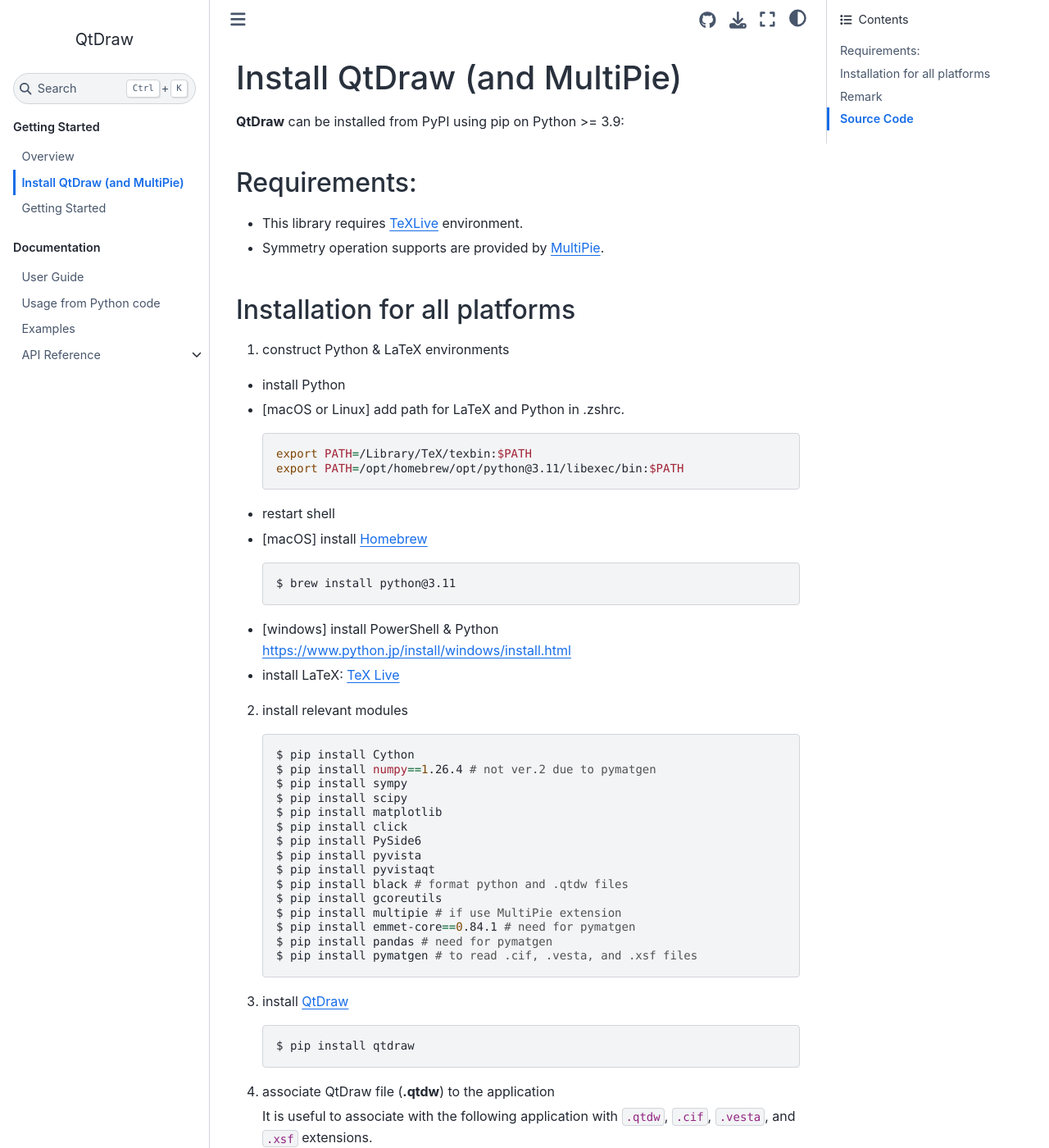
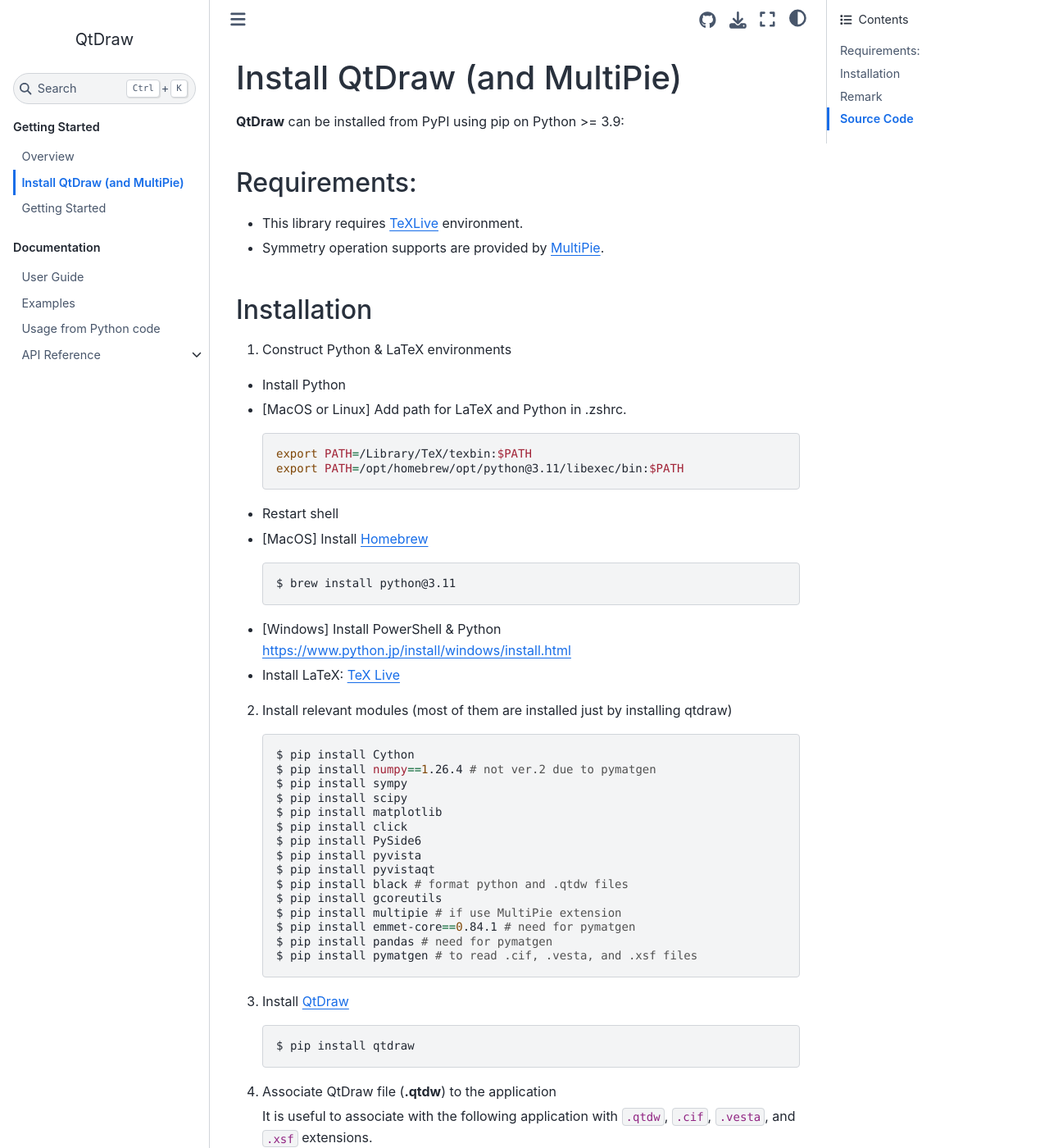
Before and after one commit to CMT-MU/QtDraw, a Jupyter Book: the page built from docs/src/install.md, in a window 1280 px wide and 1400 px high. Shown: the whole window at 82% size. Built offline with Jupyter Book 1.0.4 settings and Sphinx 7.4.7 and the Sphinx Book theme 1.1.4, drawn with Linux system fonts in a browser that asks for light colours; some of the changed text lies outside the part shown.

Commit message:
update docs and app

````diff
--- a/docs/_toc.yml
+++ b/docs/_toc.yml
@@ -12,8 +12,8 @@
 - caption: Documentation
   chapters:
     - file: src/user_guide
+    - file: src/example
     - file: src/from_python
-    - file: src/example
     - file: src/api_summary
       sections:
       - file: src/api_core
--- a/docs/src/install.md
+++ b/docs/src/install.md
@@ -7,25 +7,25 @@
 - This library requires [TeXLive](https://www.tug.org/texlive/) environment.
 - Symmetry operation supports are provided by [MultiPie](https://github.com/CMT-MU/MultiPie).
 
-## Installation for all platforms
+## Installation
 
-1. construct Python & LaTeX environments
-- install Python
-- [macOS or Linux] add path for LaTeX and Python in .zshrc.
+1. Construct Python & LaTeX environments
+- Install Python
+- [MacOS or Linux] Add path for LaTeX and Python in .zshrc.
     ```bash
     export PATH=/Library/TeX/texbin:$PATH
     export PATH=/opt/homebrew/opt/python@3.11/libexec/bin:$PATH
     ```
-- restart shell
-- [macOS] install [Homebrew](https://brew.sh/index_ja)
+- Restart shell
+- [MacOS] Install [Homebrew](https://brew.sh/index_ja)
     ```bash
     $ brew install python@3.11
     ```
-- [windows] install PowerShell & Python [https://www.python.jp/install/windows/install.html](https://www.python.jp/install/windows/install.html)
+- [Windows] Install PowerShell & Python [https://www.python.jp/install/windows/install.html](https://www.python.jp/install/windows/install.html)
 
-- install LaTeX: [TeX Live](https://www.tug.org/texlive/doc/texlive-ja/texlive-ja.pdf)
+- Install LaTeX: [TeX Live](https://www.tug.org/texlive/doc/texlive-ja/texlive-ja.pdf)
 
-2. install relevant modules
+2. Install relevant modules (most of them are installed just by installing qtdraw)
     ```bash
     $ pip install Cython
     $ pip install numpy==1.26.4 # not ver.2 due to pymatgen
@@ -44,13 +44,13 @@
     $ pip install pymatgen # to read .cif, .vesta, and .xsf files
     ```
 
-3. install [QtDraw](https://cmt-mu.github.io/QtDraw/)
+3. Install [QtDraw](https://cmt-mu.github.io/QtDraw/)
 
     ```bash
     $ pip install qtdraw
     ```
 
-4. associate QtDraw file (**.qtdw**) to the application
+4. Associate QtDraw file (**.qtdw**) to the application
 
     It is useful to associate with the following application with `.qtdw`, `.cif`, `.vesta`, and `.xsf` extensions.
    - [MacOS](https://github.com/CMT-MU/QtDraw/tree/main/others/QtDraw_MacApp.zip)
````
Also changed, not shown: other parts of docs/src/install.md (+2 -2 lines), docs/src/overview.md (+4 -3 lines), docs/src/user_guide.md (+1 -1 lines), 1 other file.
